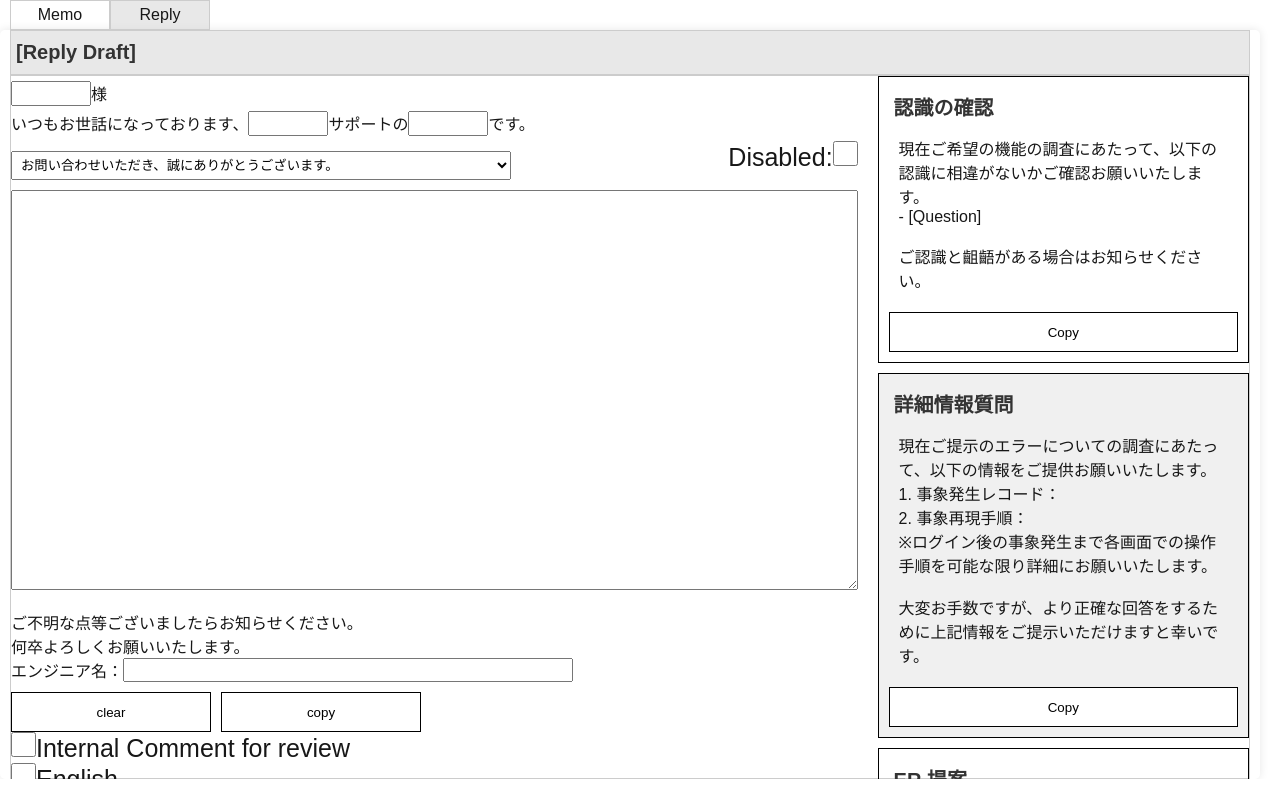
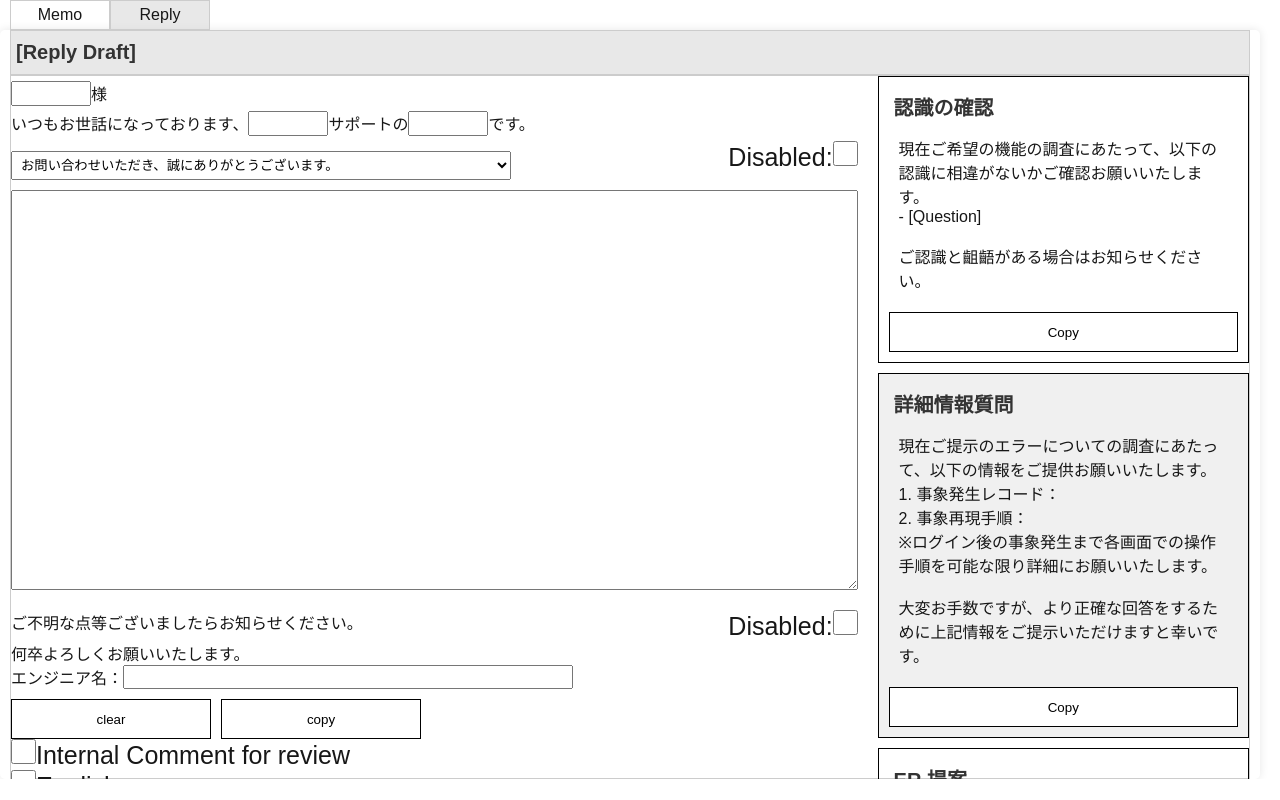
Before and after one commit to pyxudev/supportTemplate, a Next.js app: page / in a window 1280 px wide. Both pictures are taken after a click on the element "Reply". Built offline with nearby package versions, Linux system fonts and the light colour scheme.

Commit message:
Updated UI

```diff
--- a/src/app/page.tsx
+++ b/src/app/page.tsx
@@ -21,7 +21,6 @@ export default function Home() {
             const lsuse = localStorage.getItem('use');
             const lsisEn = localStorage.getItem('isEn');
             const lsspname = localStorage.getItem('spname');
-            const isDisabledSelect = document.getElementById("greeting-select-disable") as HTMLInputElement;
 
             const step1: HTMLInputElement = document.getElementById("memo-textarea1") as HTMLInputElement;
             const step2: HTMLInputElement = document.getElementById("memo-textarea2") as HTMLInputElement;
@@ -31,7 +30,9 @@ export default function Home() {
             const compname = document.getElementById("compname") as HTMLInputElement;
             const simpname = document.getElementById("simpname") as HTMLInputElement;
             const greeting = document.getElementById("greeting") as HTMLInputElement;
+            const isDisabledSelect = document.getElementById("greeting-select-disable") as HTMLInputElement;
             const answer = document.getElementById("answer") as HTMLInputElement;
+            const isDisabledUnclear = document.getElementById("unclear") as HTMLInputElement;
             const use = document.getElementById("use") as HTMLInputElement;
             const isEn = document.getElementById("isEn") as HTMLInputElement;
             const spname = document.getElementById("spname") as HTMLInputElement;
@@ -71,6 +72,11 @@ export default function Home() {
                     isDisabledSelect.checked = true;
                 }
             }
+            if (isDisabledUnclear) {
+                if (localStorage.getItem('unclear') == "true") {
+                    isDisabledUnclear.checked = true;
+                }
+            }
             if (lsuse == "true") {
                 use.checked = true;
             }
@@ -93,9 +99,10 @@ export default function Home() {
             const greeting = document.getElementById("greeting") as HTMLInputElement;
             const isDisabledSelect = document.getElementById("greeting-select-disable") as HTMLInputElement;
             const answer = document.getElementById("answer") as HTMLInputElement;
+            const isDisabledUnclear = document.getElementById("unclear") as HTMLInputElement;
+            const spname = document.getElementById("spname") as HTMLInputElement;
             const use = document.getElementById("use") as HTMLInputElement;
             const isEn = document.getElementById("isEn") as HTMLInputElement;
-            const spname = document.getElementById("spname") as HTMLInputElement;
 
             localStorage.setItem('invstp', invstp);
             localStorage.setItem('cosd', cosd);
@@ -133,6 +140,12 @@ export default function Home() {
             }
             else {
                 localStorage.setItem('greeting-select-disable', "false");
+            }
+            if (isDisabledUnclear.checked) {
+                localStorage.setItem('unclear', "true");
+            }
+            else {
+                localStorage.setItem('unclear', "false");
             }
             localStorage.setItem('spname', spname.value);
         });
@@ -257,17 +270,17 @@ function Reply() {
         const answer = document.getElementById("answer") as HTMLInputElement;
         const use = document.getElementById("use") as HTMLInputElement;
         const isEn = document.getElementById("isEn") as HTMLInputElement;
-        const isDisabled = document.getElementsByClassName("reply-isDisabled");
+        const isDisabledSelect = document.getElementById("greeting-select-disable") as HTMLInputElement;
+        const isDisabledUnclear = document.getElementById("unclear") as HTMLInputElement;
+
 
         name.value = "";
         greeting.value = "お問い合わせいただき、誠にありがとうございます。";
         answer.value = "";
         use.checked = false;
         isEn.checked = false;
-        for (let i = 0; i < isDisabled.length; i++) {
-            const disableCheck = isDisabled[i] as HTMLInputElement;
-            disableCheck.checked = false;
-        }
+        isDisabledSelect.checked = false;
+        isDisabledUnclear.checked = false;
     }
     function replyCopyFunc() {
         const name = document.getElementById("clientname") as HTMLInputElement;
@@ -279,10 +292,12 @@ function Reply() {
         const isEn = document.getElementById("isEn") as HTMLInputElement;
         const spname = document.getElementById("spname") as HTMLInputElement;
         const isDisabledSelect = document.getElementById("greeting-select-disable") as HTMLInputElement;
+        const isDisabledUnclear = document.getElementById("unclear") as HTMLInputElement;
         let clientName = "";
         let greetingText = "\n";
         let intcom = "";
         let copyText = "";
+        let unclearText = "";
         if (use.checked) {
             intcom = "#### [Internal Comment for review]\n";
         }
@@ -298,7 +313,10 @@ function Reply() {
             if (name.value != "") {
                 clientName = name.value + " 様\n\n"
             }
-            copyText = intcom + clientName + "いつもお世話になっております、" + compname.value + " サポートの" + simpname.value + "です。\n" + greetingText + answer.value + "\n\nご不明な点等ございましたらお知らせください。\n何卒よろしくお願いいたします。\n\n" + spname.value;
+            if (!isDisabledUnclear.checked){
+                unclearText = "\n\nご不明な点等ございましたらお知らせください。"
+            }
+            copyText = intcom + clientName + "いつもお世話になっております、" + compname.value + " サポートの" + simpname.value + "です。\n" + greetingText + answer.value + unclearText + "\n\n何卒よろしくお願いいたします。\n" + spname.value;
         }
 
         navigator.clipboard.writeText(copyText);
@@ -330,7 +348,12 @@ function Reply() {
                     </label>
                 </div>
                 <textarea className="textarea" id="answer" typeof="text"></textarea>
-                <p>ご不明な点等ございましたらお知らせください。</p>
+                <div className='unclear'>
+                    <p>ご不明な点等ございましたらお知らせください。</p>
+                    <label htmlFor="unclear">
+                        Disabled:<input type="checkbox" className="reply-isDisabled" id="unclear" name="isDisabled" />
+                    </label>
+                </div>
                 <p>何卒よろしくお願いいたします。</p>
                 <div className="signature">
                     エンジニア名：<input typeof="text" id="spname" name="spname"/><br />
--- a/src/app/style/pagestyle.css
+++ b/src/app/style/pagestyle.css
@@ -55,14 +55,14 @@ input[type="text"] {
 input {
     display: inline-flex;
 }
-.greeting p {
+.greeting p, .unclear p {
     float: left;
     display: flex;
 }
-.greeting label {
+.greeting label, .unclear label {
     float: right;
 }
-.greeting {
+.greeting, .unclear {
     overflow: auto;
     margin-top: 5px;
     align-items: center
```
